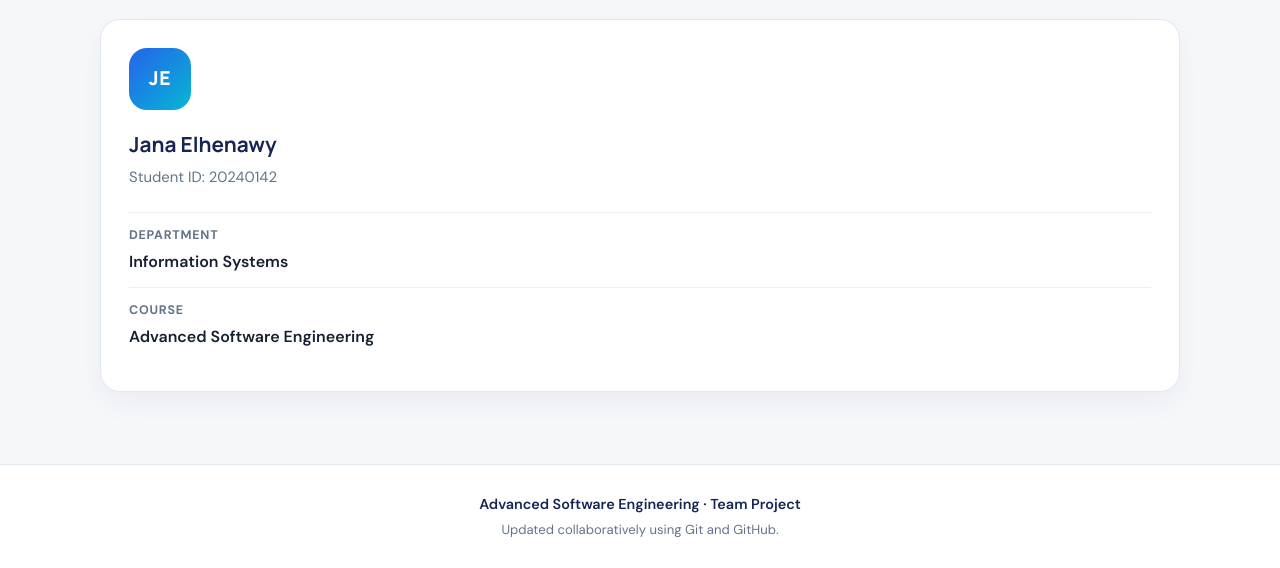
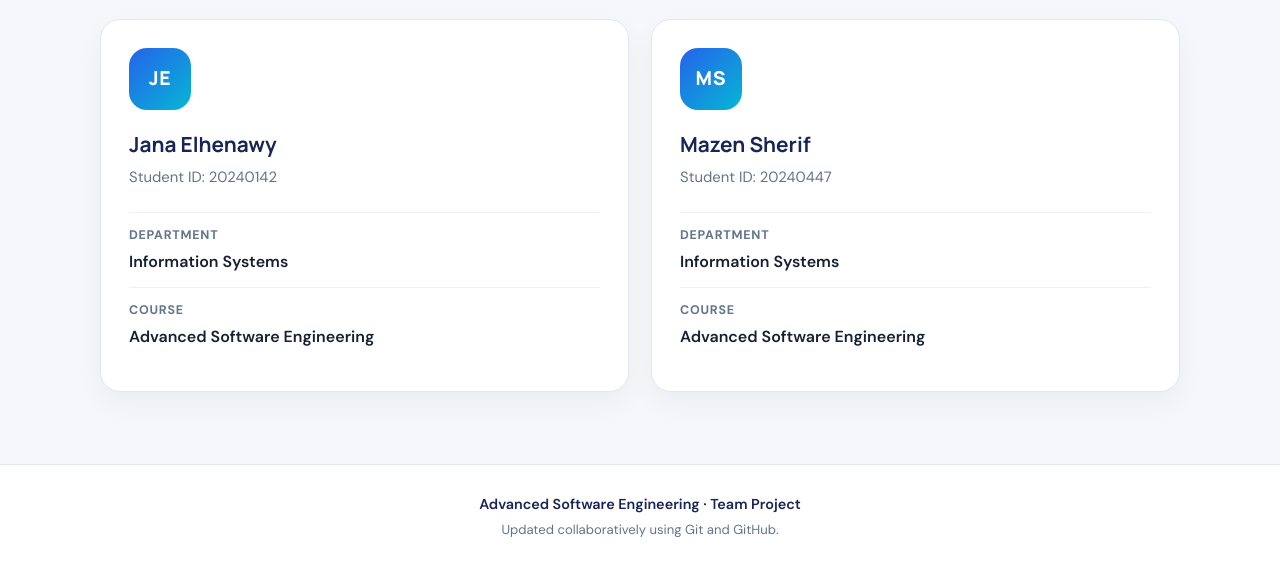
Before and after one commit to Jana-elhenawy/Team-info-page, a plain HTML site: page index.html in a window 1280 px wide. Shown: the part 664-1232 px from the top of the page. Drawn offline with Linux system fonts and the light colour scheme.

Commit message:
Adding Mazen

```diff
--- a/index.html
+++ b/index.html
@@ -54,6 +54,21 @@
         </article>
 
         <!-- Teammates: add your own member-card articles here through pull requests. -->
+         <article class="member-card">
+          <div class="avatar" aria-hidden="true">MS</div>
+          <h3>Mazen Sherif</h3>
+          <p class="member-id">Student ID: 20240447</p>
+          <dl class="member-details">
+            <div>
+              <dt>Department</dt>
+              <dd>Information Systems</dd>
+            </div>
+            <div>
+              <dt>Course</dt>
+              <dd>Advanced Software Engineering</dd>
+            </div>
+          </dl>
+        </article>
       </div>
     </section>
   </main>
```
